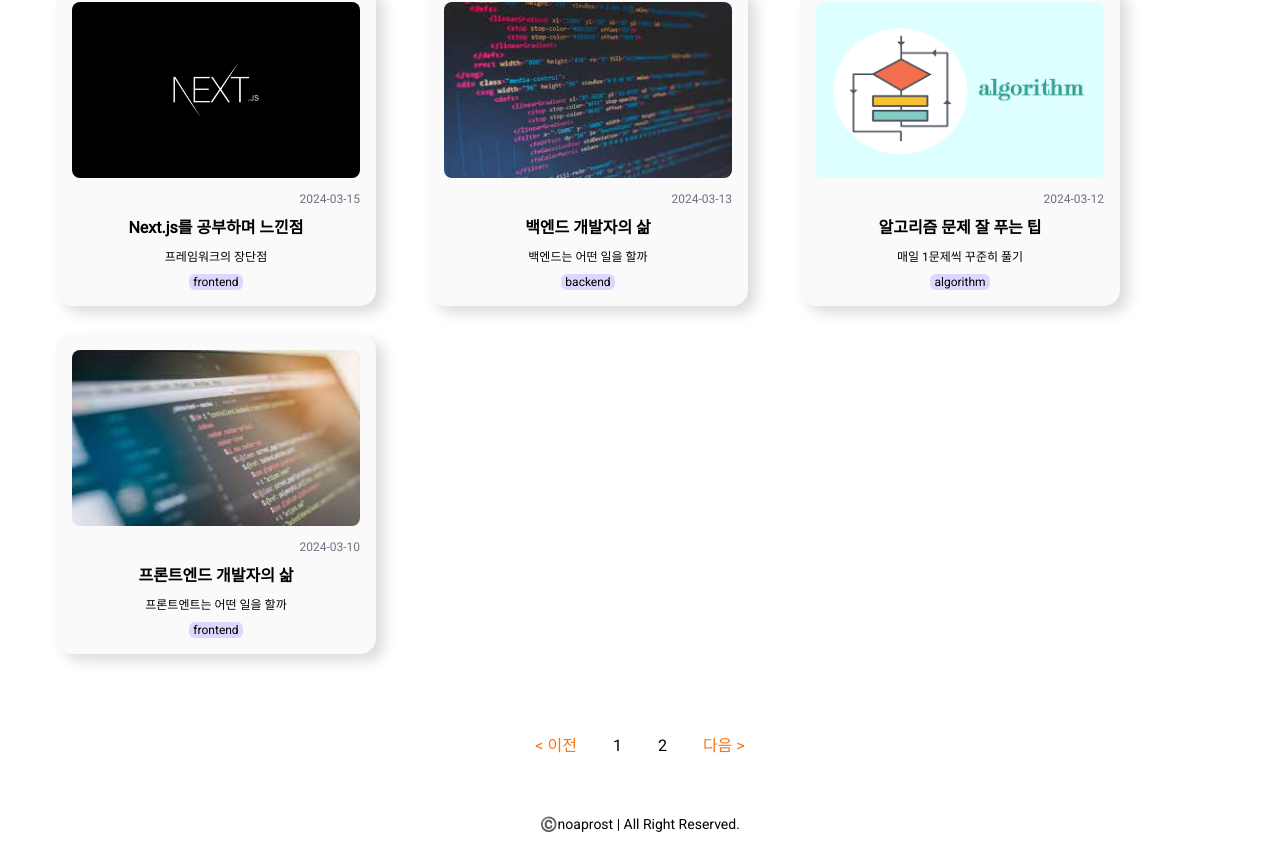
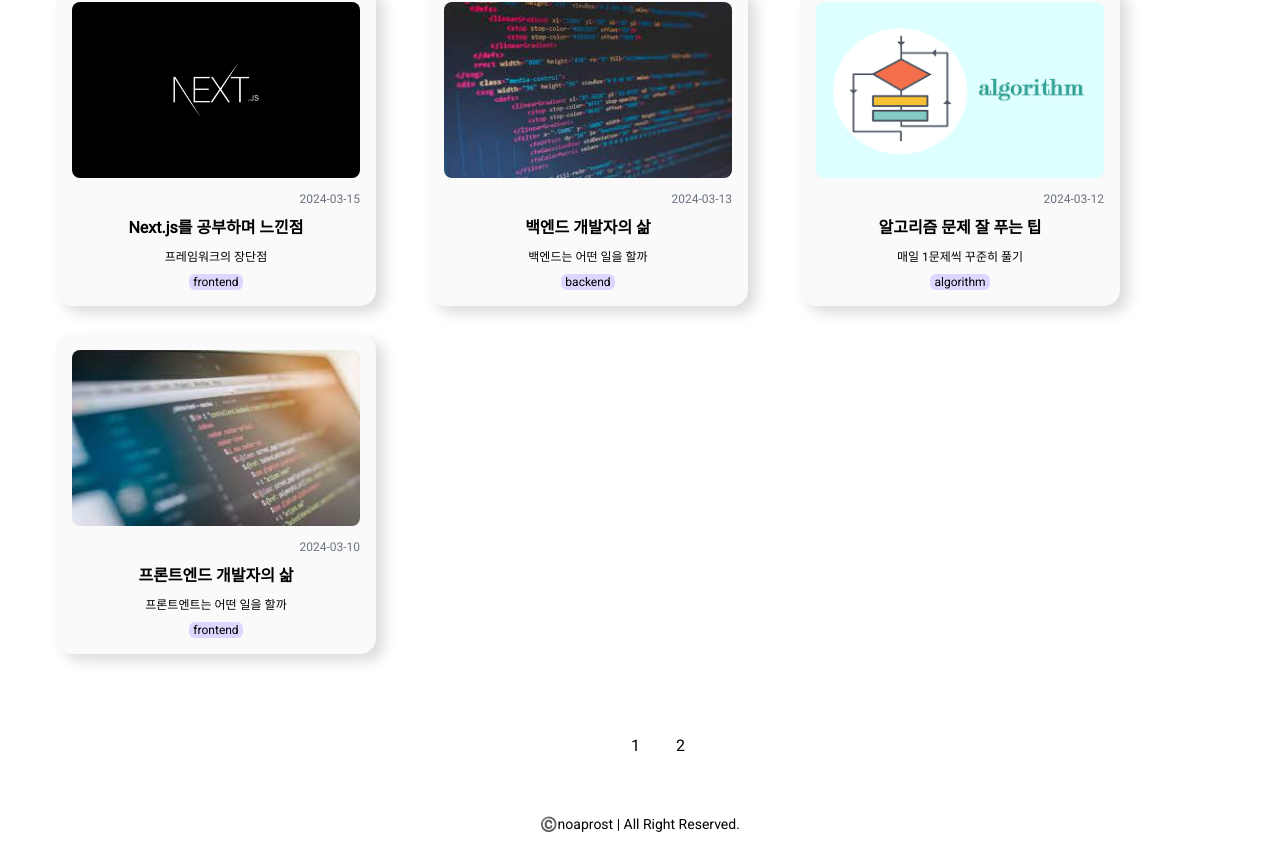
Before and after one commit to noaprost/jjlog, a Next.js app: page /posts in a window 1280 px wide. Shown: the part 884-1726 px from the top of the page. Built offline with nearby package versions, Linux system fonts and the light colour scheme.

Commit message:
Release (#44)
* chore: 작은 부분들 수정

```diff
--- a/src/components/FilterablePosts.tsx
+++ b/src/components/FilterablePosts.tsx
@@ -18,6 +18,9 @@ export default function FilterablePosts({ posts, categories }: Props) {
       : posts.filter((post) => post.category === selected);
   const len = Math.ceil(filterd.length / 3);
   const pages = [1, 2];
+  const next = false;
+  const prev = false;
+
   return (
     <section>
       <div className="flex">
@@ -47,13 +50,13 @@ export default function FilterablePosts({ posts, categories }: Props) {
         </div>
       </div>
       <div className="flex mx-auto w-max justify-between py-12">
-        <button className="text-orange-500">{`\<`} 이전</button>
+        {prev && <button className="text-orange-500">{`\<`} 이전</button>}
         {pages.map((item) => (
-          <button className="ml-9" key={item}>
+          <button className={`ml-9`} key={item}>
             {item}
           </button>
         ))}
-        <button className="text-orange-500 ml-9">다음 {`\>`}</button>
+        {next && <button className="text-orange-500 ml-9">다음 {`\>`}</button>}
       </div>
     </section>
   );
```
